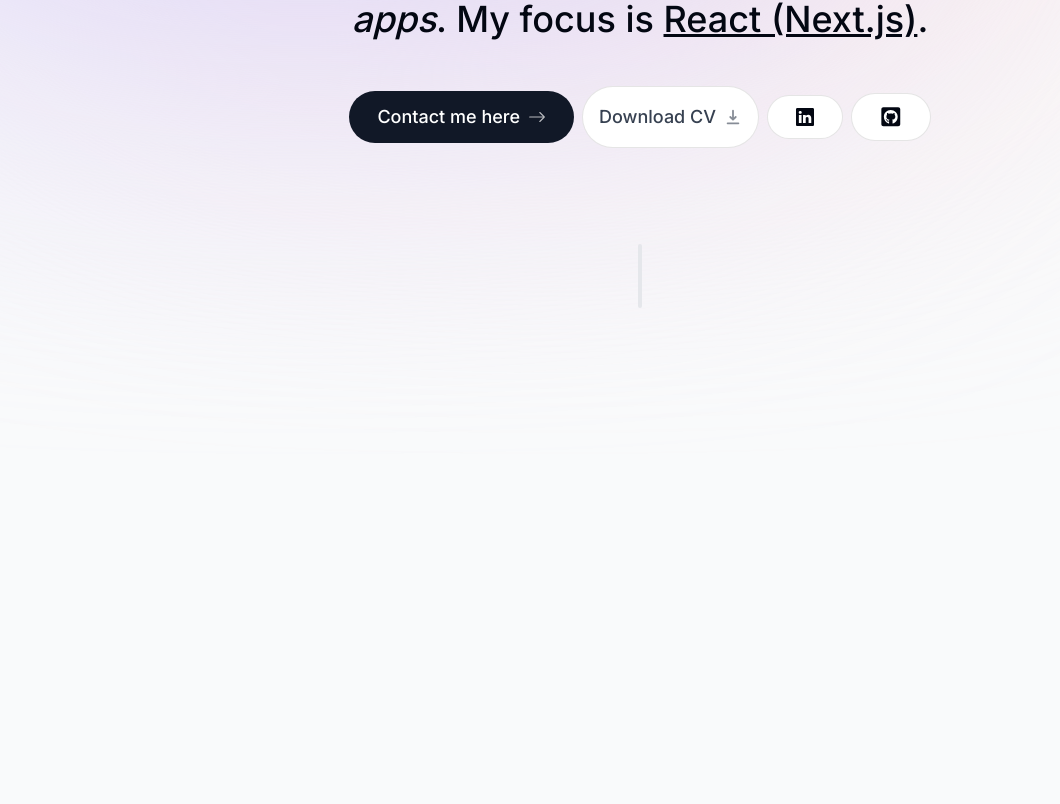
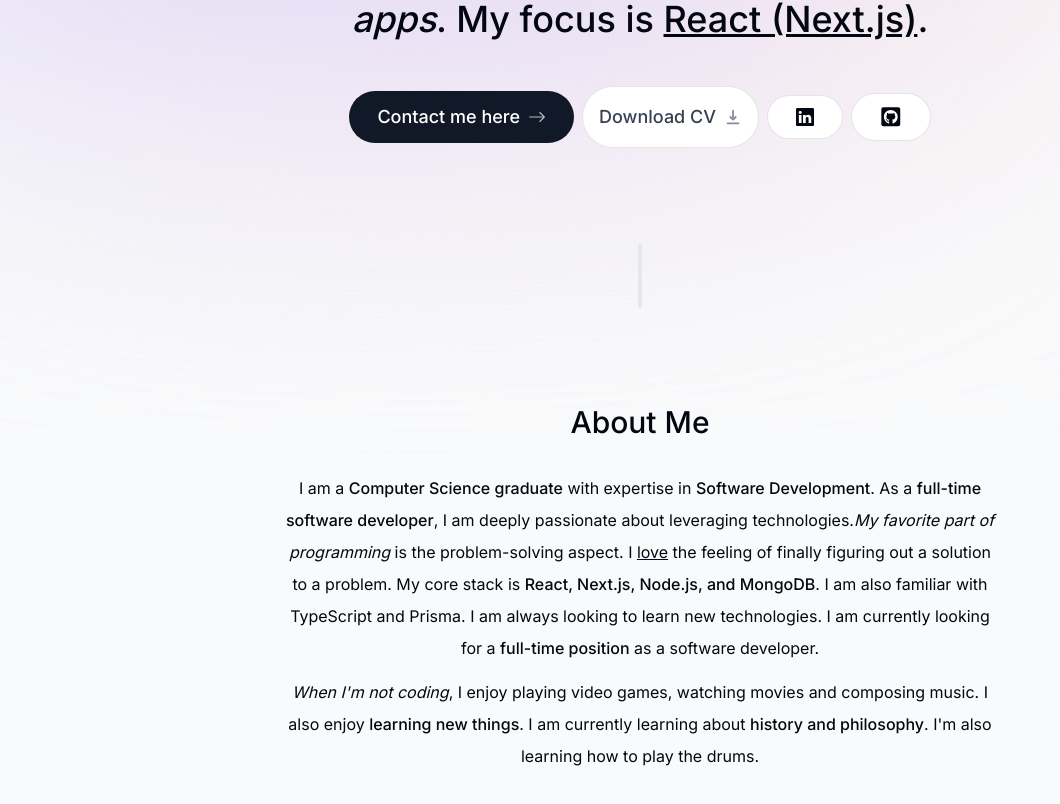
Before and after one commit to DrawingNea/portfolio, a Next.js app: page / in a window 1280 px wide. Shown: the part 372-1176 px from the top of the page, without its empty margins (0-1060 px from the left). Built offline with nearby package versions, Linux system fonts and the light colour scheme.

Commit message:
Change & add more to about section

```diff
--- a/app/page.tsx
+++ b/app/page.tsx
@@ -1,3 +1,4 @@
+import About from "@/components/About";
 import Intro from "@/components/Intro";
 import SectionDivider from "@/components/Section-Divider";
 
@@ -6,6 +7,7 @@ export default function Home() {
     <main className="flex flex-col items-center px-4">
       <Intro />
       <SectionDivider />
+      <About />
     </main>
   )
 }
--- /dev/null
+++ b/components/About.tsx
@@ -0,0 +1,37 @@
+import React from "react";
+
+const About = () => {
+  return (
+    <section className="mb-28 max-w-[45rem] text-center leading-8 sm:mb-40">
+      <h2 className="text-3xl font-medium capitalize mb-8">About me</h2>
+      <p className="mb-3">
+        I am a <span className="font-medium">Computer Science graduate</span>{" "}
+        with expertise in{" "}
+        <span className="font-medium">Software Development</span>. As a{" "}
+        <span className="font-medium">full-time software developer</span>, I am
+        deeply passionate about leveraging technologies.
+        <span className="italic">My favorite part of programming</span> is the
+        problem-solving aspect. I <span className="underline">love</span> the
+        feeling of finally figuring out a solution to a problem. My core stack
+        is{" "}
+        <span className="font-medium">
+          React, Next.js, Node.js, and MongoDB
+        </span>
+        . I am also familiar with TypeScript and Prisma. I am always looking to
+        learn new technologies. I am currently looking for a{" "}
+        <span className="font-medium">full-time position</span> as a software
+        developer.
+      </p>
+      <p>
+        <span className="italic">When I'm not coding</span>, I enjoy playing
+        video games, watching movies and composing music. I also enjoy{" "}
+        <span className="font-medium">learning new things</span>. I am currently
+        learning about{" "}
+        <span className="font-medium">history and philosophy</span>. I'm also
+        learning how to play the drums.
+      </p>
+    </section>
+  );
+};
+
+export default About;
```
Also changed, not shown: app/about/page.tsx (deleted).
